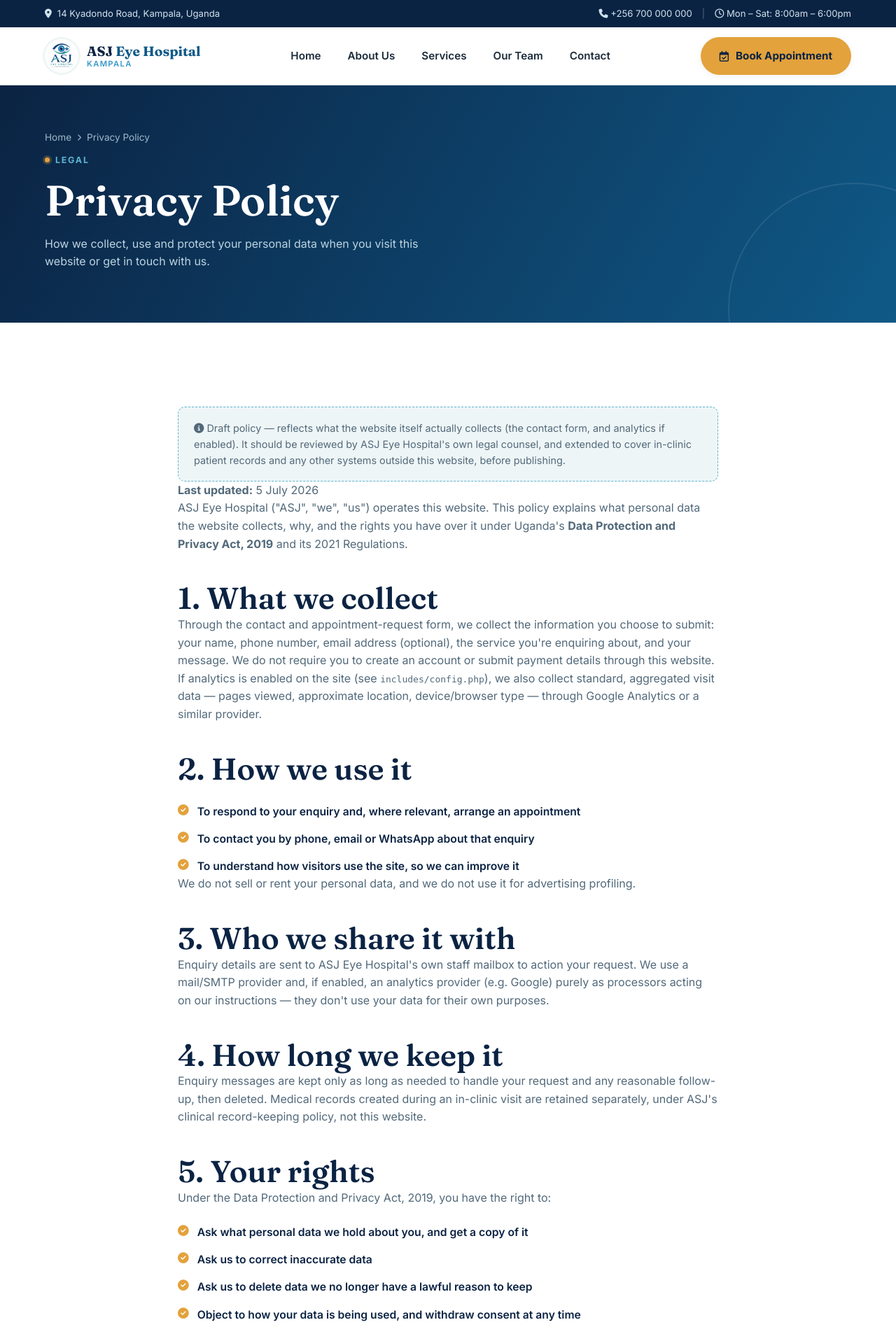
After one commit to SAVIOUR26/ASJ, a PHP site: page /privacy.php in a window 1280 px wide. The commit adds this page. Shown: the top 1906 px of the page at 70% size. Run offline with PHP 8.4, Linux system fonts and the light colour scheme.

Commit message:
Phase 1: SEO, analytics scaffolding, legal pages, security headers
- includes/header.php: canonical URL, Open Graph/Twitter meta, schema.org
  MedicalClinic JSON-LD built from live config data, and a GA4 snippet
  that only loads once $site['ga4_id'] is set.
- robots.php / sitemap.php: dynamic, built from the request host so
  they're correct on any domain without hardcoding one.
- privacy.php / terms.php: draft policy pages grounded in Uganda's Data
  Protection and Privacy Act 2019, linked from the footer, flagged for
  legal review before launch.
- .htaccess: routes /robots.txt and /sitemap.xml to their PHP sources,
  sets HSTS/CSP/X-Frame-Options/Referrer-Policy/Permissions-Policy, and
  wires the existing 404.php as the real error document.

```diff
--- a/assets/css/style.css
+++ b/assets/css/style.css
@@ -329,6 +329,7 @@ p { color: var(--text-soft); }
 }
 .social-links a:hover { background: var(--gold); color: var(--ink); }
 .site-footer__bottom { display: flex; justify-content: space-between; padding-block: 22px; font-size: 0.85rem; flex-wrap: wrap; gap: 10px; }
+.site-footer__legal a:hover { color: var(--gold); }
 
 .back-to-top {
     position: fixed; bottom: 26px; right: 26px; width: 48px; height: 48px; border-radius: 50%;
--- a/includes/config.php
+++ b/includes/config.php
@@ -13,6 +13,10 @@ $site = [
     'whatsapp'    => '256700000000',           // TODO: replace with live WhatsApp number
     'email'       => 'info@asjeyehospital.com', // TODO: replace with live email
     'address'     => '14 Kyadondo Road, Kampala, Uganda',
+    // Structured form of the address above, used for schema.org markup.
+    'address_street'  => '14 Kyadondo Road',
+    'address_city'    => 'Kampala',
+    'address_country' => 'UG',
     'hours'       => 'Mon – Sat: 8:00am – 6:00pm',
     'emergency'   => 'Emergency eye care available on call',
     'map_query'   => '14+Kyadondo+Road+Kampala+Uganda',
--- a/includes/footer.php
+++ b/includes/footer.php
@@ -67,6 +67,7 @@
 
     <div class="container site-footer__bottom">
         <p>&copy; <?= date('Y') ?> <?= htmlspecialchars($site['name']) ?>. All rights reserved.</p>
+        <p class="site-footer__legal"><a href="privacy.php">Privacy Policy</a> · <a href="terms.php">Terms of Use</a></p>
         <p class="site-footer__credit">Kampala, Uganda</p>
     </div>
 </footer>
--- a/includes/header.php
+++ b/includes/header.php
@@ -2,6 +2,16 @@
 require_once __DIR__ . '/config.php';
 $page_title = isset($page_title) ? $page_title . ' — ' . $site['name'] : $site['name'] . ' — ' . $site['tagline'];
 $page_desc  = isset($page_desc) ? $page_desc : 'ASJ Eye Hospital in Kampala offers comprehensive eye care — cataract, LASIK, glaucoma, retina and pediatric ophthalmology — from experienced specialists using modern diagnostic technology.';
+$page_image = isset($page_image) ? $page_image : 'assets/img/photo-eye-macro.jpg';
+
+// Built from the live request rather than a hardcoded domain, so canonical/
+// OG tags are correct on localhost, staging, or the eventual production host.
+$scheme      = (!empty($_SERVER['HTTPS']) && $_SERVER['HTTPS'] !== 'off') ? 'https' : 'http';
+$origin      = $scheme . '://' . ($_SERVER['HTTP_HOST'] ?? 'localhost');
+$canonical   = $origin . '/' . ltrim(parse_url($_SERVER['REQUEST_URI'] ?? '', PHP_URL_PATH), '/');
+$page_image_url = str_starts_with($page_image, 'http') ? $page_image : $origin . '/' . ltrim($page_image, '/');
+
+$social_links = array_filter($site['social'], fn($url) => $url !== '' && $url !== '#');
 ?>
 <!DOCTYPE html>
 <html lang="en">
@@ -10,8 +20,21 @@ $page_desc  = isset($page_desc) ? $page_desc : 'ASJ Eye Hospital in Kampala offe
 <meta name="viewport" content="width=device-width, initial-scale=1.0">
 <title><?= htmlspecialchars($page_title) ?></title>
 <meta name="description" content="<?= htmlspecialchars($page_desc) ?>">
+<link rel="canonical" href="<?= htmlspecialchars($canonical) ?>">
 <link rel="icon" type="image/png" sizes="32x32" href="assets/img/favicon-32.png">
 <link rel="apple-touch-icon" href="assets/img/favicon-180.png">
+
+<!-- Open Graph / Twitter card -->
+<meta property="og:type" content="website">
+<meta property="og:site_name" content="<?= htmlspecialchars($site['name']) ?>">
+<meta property="og:title" content="<?= htmlspecialchars($page_title) ?>">
+<meta property="og:description" content="<?= htmlspecialchars($page_desc) ?>">
+<meta property="og:url" content="<?= htmlspecialchars($canonical) ?>">
+<meta property="og:image" content="<?= htmlspecialchars($page_image_url) ?>">
+<meta name="twitter:card" content="summary_large_image">
+<meta name="twitter:title" content="<?= htmlspecialchars($page_title) ?>">
+<meta name="twitter:description" content="<?= htmlspecialchars($page_desc) ?>">
+<meta name="twitter:image" content="<?= htmlspecialchars($page_image_url) ?>">
 
 <link rel="preconnect" href="https://fonts.googleapis.com">
 <link rel="preconnect" href="https://fonts.gstatic.com" crossorigin>
@@ -20,6 +43,40 @@ $page_desc  = isset($page_desc) ? $page_desc : 'ASJ Eye Hospital in Kampala offe
 <link rel="stylesheet" href="https://cdnjs.cloudflare.com/ajax/libs/font-awesome/6.5.1/css/all.min.css">
 
 <link rel="stylesheet" href="assets/css/style.css">
+
+<!-- schema.org: helps Google understand this as a medical clinic, its
+     address, hours and contact point (uses live config data — fill in
+     includes/config.php and this updates automatically). -->
+<script type="application/ld+json">
+<?= json_encode([
+    '@context' => 'https://schema.org',
+    '@type'    => 'MedicalClinic',
+    'name'     => $site['name'],
+    'url'      => $origin . '/',
+    'image'    => $page_image_url,
+    'telephone'=> $site['phone'],
+    'email'    => $site['email'],
+    'address'  => [
+        '@type'           => 'PostalAddress',
+        'streetAddress'   => $site['address_street'],
+        'addressLocality' => $site['address_city'],
+        'addressCountry'  => $site['address_country'],
+    ],
+    'medicalSpecialty' => 'Ophthalmic',
+    'sameAs'   => array_values($social_links),
+], JSON_UNESCAPED_SLASHES | JSON_PRETTY_PRINT) ?>
+</script>
+
+<?php if (!empty($site['ga4_id'])): ?>
+<!-- Google Analytics (GA4) — only loads once $site['ga4_id'] is set. -->
+<script async src="https://www.googletagmanager.com/gtag/js?id=<?= urlencode($site['ga4_id']) ?>"></script>
+<script>
+  window.dataLayer = window.dataLayer || [];
+  function gtag(){dataLayer.push(arguments);}
+  gtag('js', new Date());
+  gtag('config', '<?= htmlspecialchars($site['ga4_id']) ?>');
+</script>
+<?php endif; ?>
 </head>
 <body>
 
--- /dev/null
+++ b/privacy.php
@@ -0,0 +1,63 @@
+<?php
+$page_title = 'Privacy Policy';
+$page_desc  = 'How ASJ Eye Hospital collects, uses and protects the personal data of patients and website visitors.';
+require_once __DIR__ . '/includes/header.php';
+?>
+
+<section class="page-header">
+    <div class="container">
+        <div class="breadcrumb"><a href="index.php">Home</a> <i class="fa-solid fa-chevron-right" style="font-size:0.6rem;"></i> <span>Privacy Policy</span></div>
+        <span class="eyebrow">Legal</span>
+        <h1>Privacy Policy</h1>
+        <p>How we collect, use and protect your personal data when you visit this website or get in touch with us.</p>
+    </div>
+</section>
+
+<section class="section">
+    <div class="container" style="max-width: 820px;">
+
+        <p class="doctor-note"><i class="fa-solid fa-circle-info"></i> Draft policy — reflects what the website itself actually collects (the contact form, and analytics if enabled). It should be reviewed by ASJ Eye Hospital's own legal counsel, and extended to cover in-clinic patient records and any other systems outside this website, before publishing.</p>
+
+        <p><strong>Last updated:</strong> <?= date('j F Y') ?></p>
+
+        <p>ASJ Eye Hospital ("ASJ", "we", "us") operates this website. This policy explains what personal data the website collects, why, and the rights you have over it under Uganda's <strong>Data Protection and Privacy Act, 2019</strong> and its 2021 Regulations.</p>
+
+        <h2 style="margin-top: 40px;">1. What we collect</h2>
+        <p>Through the contact and appointment-request form, we collect the information you choose to submit: your name, phone number, email address (optional), the service you're enquiring about, and your message. We do not require you to create an account or submit payment details through this website.</p>
+        <p>If analytics is enabled on the site (see <code>includes/config.php</code>), we also collect standard, aggregated visit data — pages viewed, approximate location, device/browser type — through Google Analytics or a similar provider.</p>
+
+        <h2 style="margin-top: 40px;">2. How we use it</h2>
+        <ul class="check-list">
+            <li><i class="fa-solid fa-circle-check"></i> To respond to your enquiry and, where relevant, arrange an appointment</li>
+            <li><i class="fa-solid fa-circle-check"></i> To contact you by phone, email or WhatsApp about that enquiry</li>
+            <li><i class="fa-solid fa-circle-check"></i> To understand how visitors use the site, so we can improve it</li>
+        </ul>
+        <p>We do not sell or rent your personal data, and we do not use it for advertising profiling.</p>
+
+        <h2 style="margin-top: 40px;">3. Who we share it with</h2>
+        <p>Enquiry details are sent to ASJ Eye Hospital's own staff mailbox to action your request. We use a mail/SMTP provider and, if enabled, an analytics provider (e.g. Google) purely as processors acting on our instructions — they don't use your data for their own purposes.</p>
+
+        <h2 style="margin-top: 40px;">4. How long we keep it</h2>
+        <p>Enquiry messages are kept only as long as needed to handle your request and any reasonable follow-up, then deleted. Medical records created during an in-clinic visit are retained separately, under ASJ's clinical record-keeping policy, not this website.</p>
+
+        <h2 style="margin-top: 40px;">5. Your rights</h2>
+        <p>Under the Data Protection and Privacy Act, 2019, you have the right to:</p>
+        <ul class="check-list">
+            <li><i class="fa-solid fa-circle-check"></i> Ask what personal data we hold about you, and get a copy of it</li>
+            <li><i class="fa-solid fa-circle-check"></i> Ask us to correct inaccurate data</li>
+            <li><i class="fa-solid fa-circle-check"></i> Ask us to delete data we no longer have a lawful reason to keep</li>
+            <li><i class="fa-solid fa-circle-check"></i> Object to how your data is being used, and withdraw consent at any time</li>
+            <li><i class="fa-solid fa-circle-check"></i> Lodge a complaint with Uganda's National Personal Data Protection Office (NPDPO) if you believe we've mishandled your data</li>
+        </ul>
+        <p>To exercise any of these, contact us using the details below.</p>
+
+        <h2 style="margin-top: 40px;">6. Security</h2>
+        <p>The contact form is protected against cross-site request forgery and automated spam submission, and enquiry emails are sent over an encrypted connection where our mail provider supports it. No online system is completely risk-free, and we continue to review these protections as the site evolves.</p>
+
+        <h2 style="margin-top: 40px;">7. Contact</h2>
+        <p>Questions about this policy, or a request relating to your data, can be sent to <a href="mailto:<?= htmlspecialchars($site['email']) ?>"><?= htmlspecialchars($site['email']) ?></a> or by post to <?= htmlspecialchars($site['address']) ?>.</p>
+
+    </div>
+</section>
+
+<?php require_once __DIR__ . '/includes/footer.php'; ?>
```
Also changed, not shown: robots.php (added, +15 -0 lines), sitemap.php (added, +32 -0 lines), terms.php (added, +50 -0 lines), .htaccess (added).
